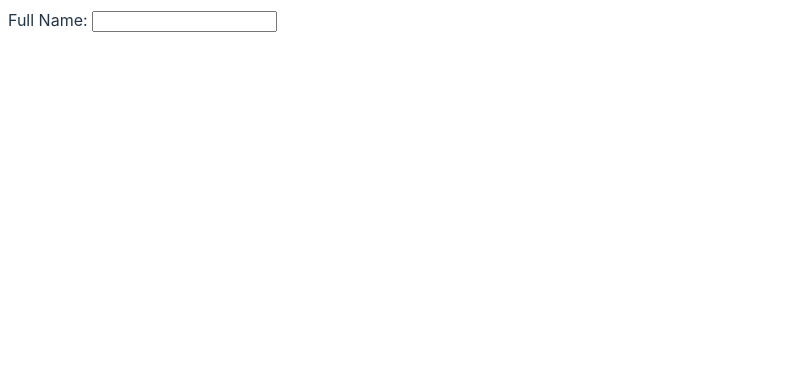
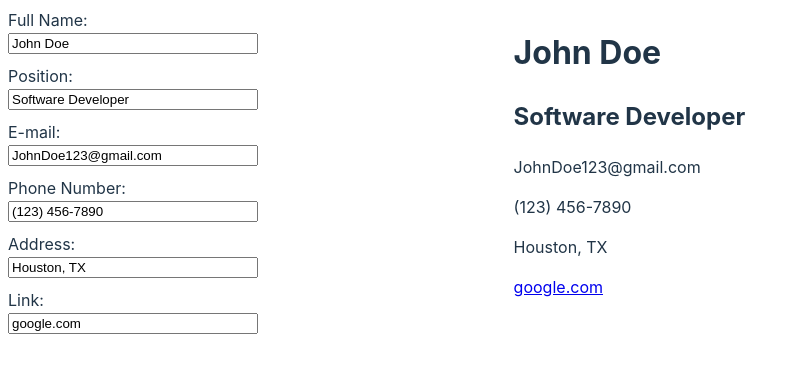
Before and after one commit to freddster14/CV-Application, a React (Vite) app: page / in a window 1280 px wide. Shown: the top 370 px of the page, without its empty margins (0-800 px from the left). Built offline with nearby package versions, Linux system fonts and the light colour scheme.

Commit message:
Updated General Section

```diff
--- a/src/App.css
+++ /dev/null
@@ -1,5 +0,0 @@
-#root {
-  max-width: 100vw;
-  margin: 0px;
-  padding: 0px;
-}
--- a/src/App.jsx
+++ /dev/null
@@ -1,14 +0,0 @@
-import { useState } from 'react'
-import General from './General'
-import './App.css'
-
-function App() {
-
-  return (
-    <>
-      <General></General>
-    </>
-  )
-}
-
-export default App
--- a/src/General.jsx
+++ /dev/null
@@ -1,29 +0,0 @@
-import {useState} from 'react'
-
-function General() {
- return (
-    <>
-    <Name></Name>
-    </>
- )
-}
-
-function Name() {
-    const [value, setValue] = useState('')
-    return (
-        <>
-        <label htmlFor="name">Full Name: </label>
-        <input  id="name" type="text" value={value} onChange={(e) => setValue(e.target.value)} />
-        </>
-    )
-}
-
-function Email() {
-
-}
-
-function Phone() {
-
-}
-
-export default General
--- /dev/null
+++ b/src/components/App.jsx
@@ -0,0 +1,45 @@
+import { useState } from 'react'
+import General from './General'
+import '../styles/App.css'
+
+function App() {
+  const [name, setName] = useState("John Doe");
+  const [position , setPosition] = useState("Software Developer")
+  const [email, setEmail] = useState("JohnDoe123@gmail.com");
+  const [phone, setPhone] = useState("(123) 456-7890");
+  const [address, setAddress] = useState("Houston, TX");
+  const [link, setLink] = useState("google.com")
+
+
+  return (
+    <>
+      <General
+      name={name}
+      handleNameChange={setName}
+      position={position}
+      handlePositionChange={setPosition}
+      email={email}
+      handleEmailChange={setEmail}
+      phone={phone}
+      handlePhoneChange={setPhone}
+      address={address}
+      handleAddressChange={setAddress}
+      link={link}
+      handleLinkChange={setLink}
+      />
+
+      <div className='cv'>
+        <h1>{name}</h1>
+        <h2>{position}</h2>
+        <div>
+          <p>{email}</p>
+          <p>{phone}</p>
+          <p>{address}</p>
+          <a href={`https://www.${link}`} target="_blank">{link}</a>
+        </div>
+      </div>
+    </>
+  )
+}
+
+export default App
--- /dev/null
+++ b/src/components/General.jsx
@@ -0,0 +1,109 @@
+import {useState} from 'react'
+import '../styles/General.css'
+
+function General({
+    name,
+    handleNameChange,
+    position,
+    handlePositionChange,
+    email,
+    handleEmailChange,
+    phone,
+    handlePhoneChange,
+    address,
+    handleAddressChange,
+    link,
+    handleLinkChange
+}) {
+ return (
+    <div className='general'>
+        <Name value={name} handleNameChange={handleNameChange}></Name>
+        <Position value={position} handlePositionChange={handlePositionChange}></Position>
+        <Email value={email} handleEmailChange={handleEmailChange}></Email>
+        <Phone value={phone} handlePhoneChange={handlePhoneChange}></Phone>
+        <Address value={address} handleAddressChange={handleAddressChange}></Address>
+        <Link value={link} handleLinkChange={handleLinkChange}></Link>
+    </div>
+ )
+}
+
+function Name({value, handleNameChange}) {
+    return (
+        <>
+        <label htmlFor="name">Full Name: </label>
+        <input
+        id="name"
+        type="text"
+        value={value}
+        onChange={(e) => handleNameChange(e.target.value)}/>
+        </>
+    )
+}
+
+function Position({value, handlePositionChange}) {
+    return (
+        <>
+        <label htmlFor="">Position: </label>
+        <input
+        type="text"
+        id='position'
+        value={value}
+        onChange = {((e) => handlePositionChange(e.target.value))}
+        />
+        </>
+    )
+}
+
+function Email({value, handleEmailChange}) {
+    return (
+        <>
+        <label htmlFor="email">E-mail: </label>
+        <input
+        id="name"
+        type="email"
+        value={value}
+        onChange={(e) => handleEmailChange(e.target.value)}/>
+        </>
+    )
+}
+
+function Phone({value, handlePhoneChange}) {
+    return (
+        <>
+        <label htmlFor="name">Phone Number: </label>
+        <input
+        id="name"
+        type="tel"
+        value={value}
+        onChange={(e) => handlePhoneChange(e.target.value)}/>
+        </>
+    )
+}
+function Address({value, handleAddressChange}) {
+    return(
+        <>
+        <label htmlFor="address">Address: </label>
+        <input
+        type="text"
+        id='address'
+        value={value}
+        onChange = {((e) => handleAddressChange(e.target.value))}
+        />
+        </>
+    )
+}
+function Link({value, handleLinkChange}) {
+    return(
+        <>
+        <label htmlFor="link">Link: </label>
+        <input
+        type="text"
+        id='link'
+        value={value}
+        onChange = {((e) => handleLinkChange(e.target.value))}
+        />
+        </>
+    )
+}
+
+export default General
--- a/src/main.jsx
+++ b/src/main.jsx
@@ -1,6 +1,6 @@
 import { StrictMode } from 'react'
 import { createRoot } from 'react-dom/client'
-import App from './App.jsx'
+import App from './components/App.jsx'
 import './index.css'
 
 createRoot(document.getElementById('root')).render(
--- /dev/null
+++ b/src/styles/App.css
@@ -0,0 +1,11 @@
+#root {
+  max-width: 100vw;
+  justify-content: space-between;
+  margin: 0px;
+  padding: 0px;
+  display: flex;
+}
+
+.cv{
+  width: 60%;
+}
--- /dev/null
+++ b/src/styles/General.css
@@ -0,0 +1,10 @@
+.general {
+    display: flex;
+    flex-direction: column;
+    width: min(250px, 100%);
+}
+
+.general input {
+    margin-bottom: 10px;
+    margin-top: 1px;
+}
```
Also changed, not shown: src/components/Education.jsx (renamed from src/Education.jsx), src/components/Experience.jsx (added).
